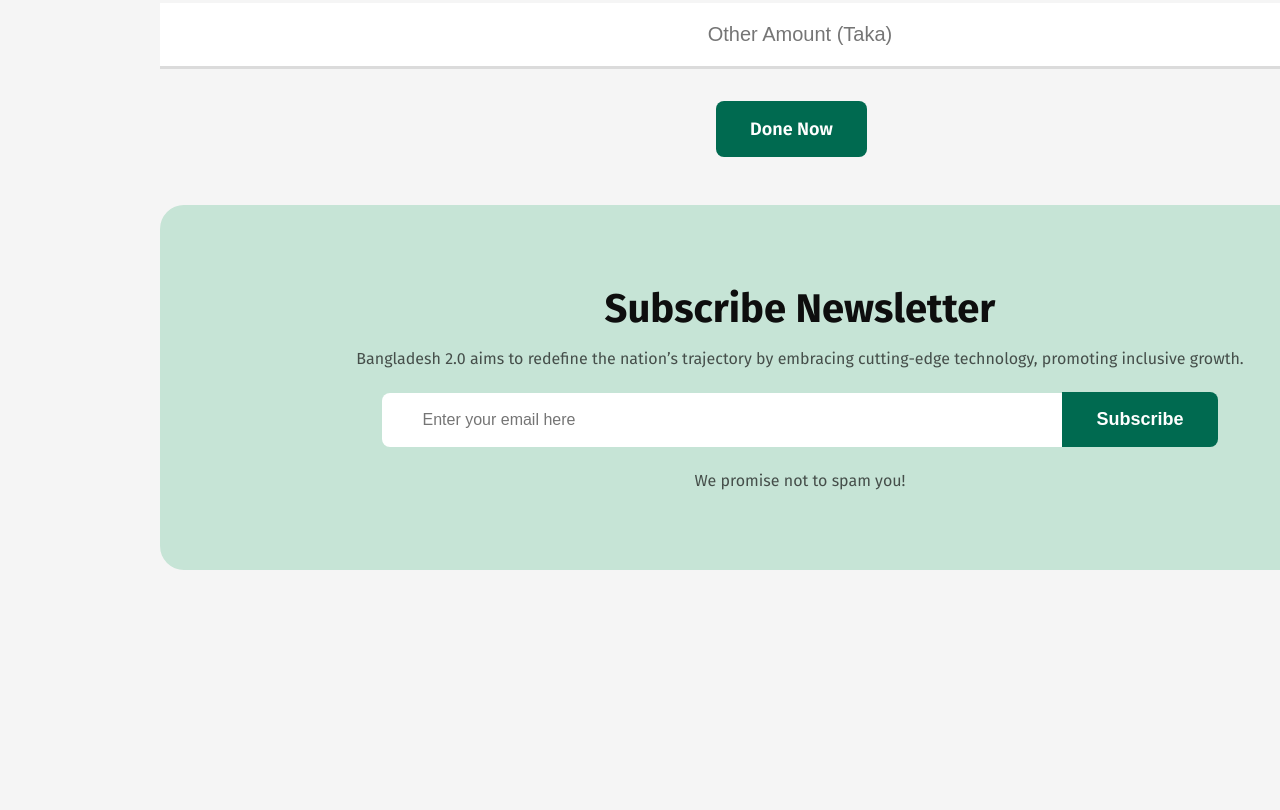
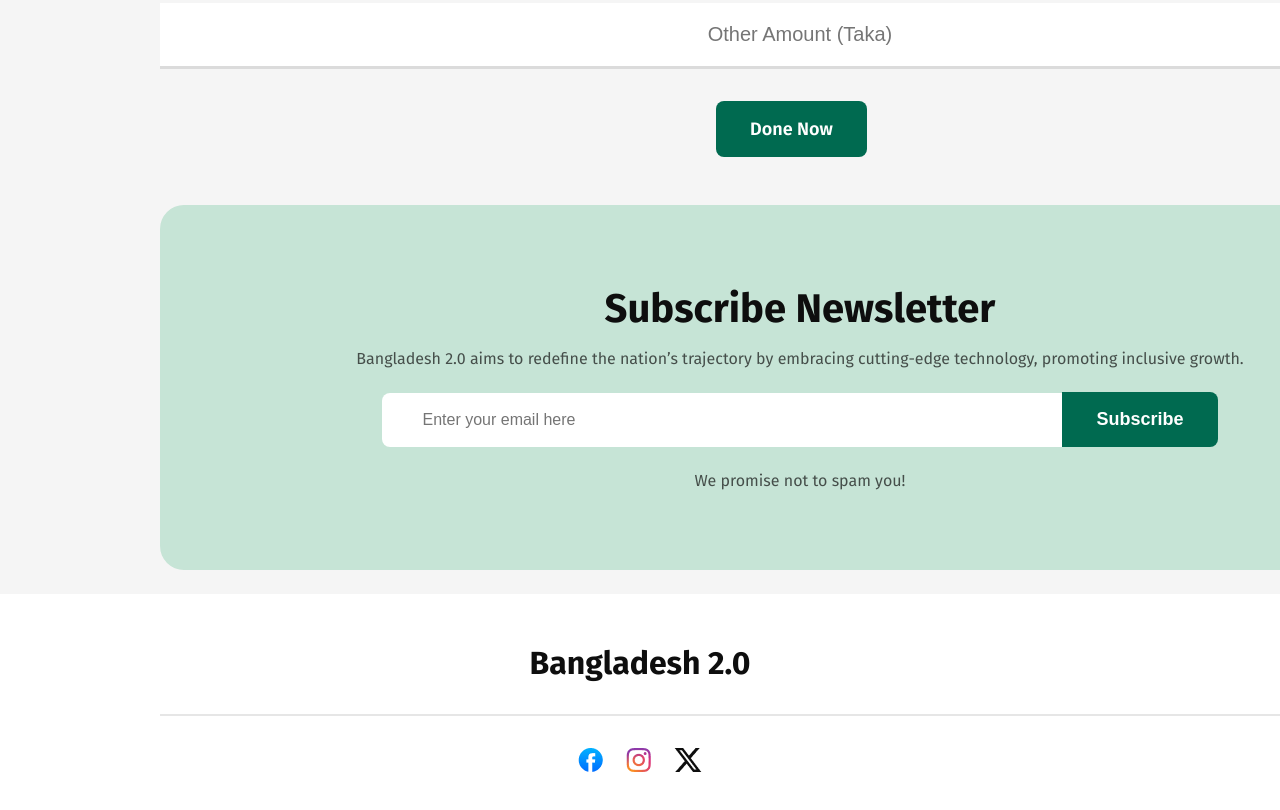
Before and after one commit to Shawon7oc/assignment-1-pro, a plain HTML site: page index.html in a window 1280 px wide. Shown: the part 4233-5043 px from the top of the page. Before the commit the page ends 4827 px from the top, so only its background shows below. Drawn offline with Linux system fonts and the light colour scheme.

Commit message:
footer don

```diff
--- a/index.html
+++ b/index.html
@@ -263,6 +263,16 @@
         </div>
       </section>
     </main>
-    <footer></footer>
+    <footer id="footer">
+      <div class="footer-bar">
+          <h1 class="f-title">Bangladesh 2.0</h1>
+          <hr>
+          <div class="f-socialmedia">
+            <img src="assets/facebook.png" alt="">
+            <img src="assets/instagram.png" alt="">
+            <img src="assets/x.png" alt="">
+        </div>
+      </div>
+    </footer>
   </body>
 </html>
--- a/styles/style.css
+++ b/styles/style.css
@@ -467,3 +467,25 @@ nav {
   text-align: center;
   margin-top: 24px;
 }
+/* footer */
+#footer{
+  background-color: #ffffff;
+  padding: 50px 160px 50px 160px;
+}
+.f-title {
+  color: rgba(14, 14, 14, 1);
+  font-size: 32px;
+  font-weight: 700;
+  text-align: center;
+}
+.f-socialmedia {
+  display: flex;
+  justify-content: center;
+  align-items: center;
+  gap: 23px;
+}
+.footer-bar hr {
+  border: 1px solid rgba(14, 14, 14, 0.1);
+  margin: 32px auto 32px;
+  width: 1122px;
+}
```
